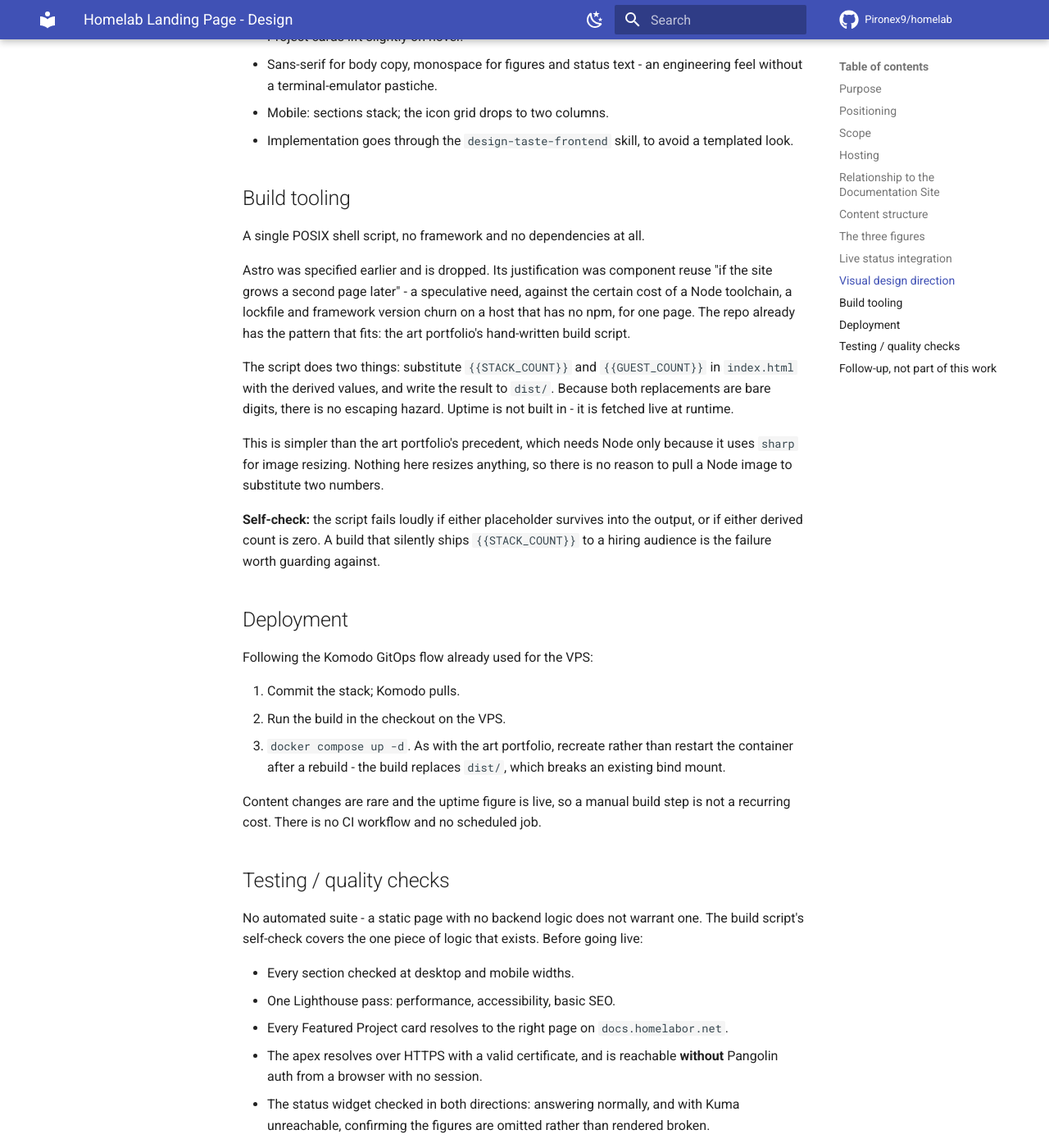
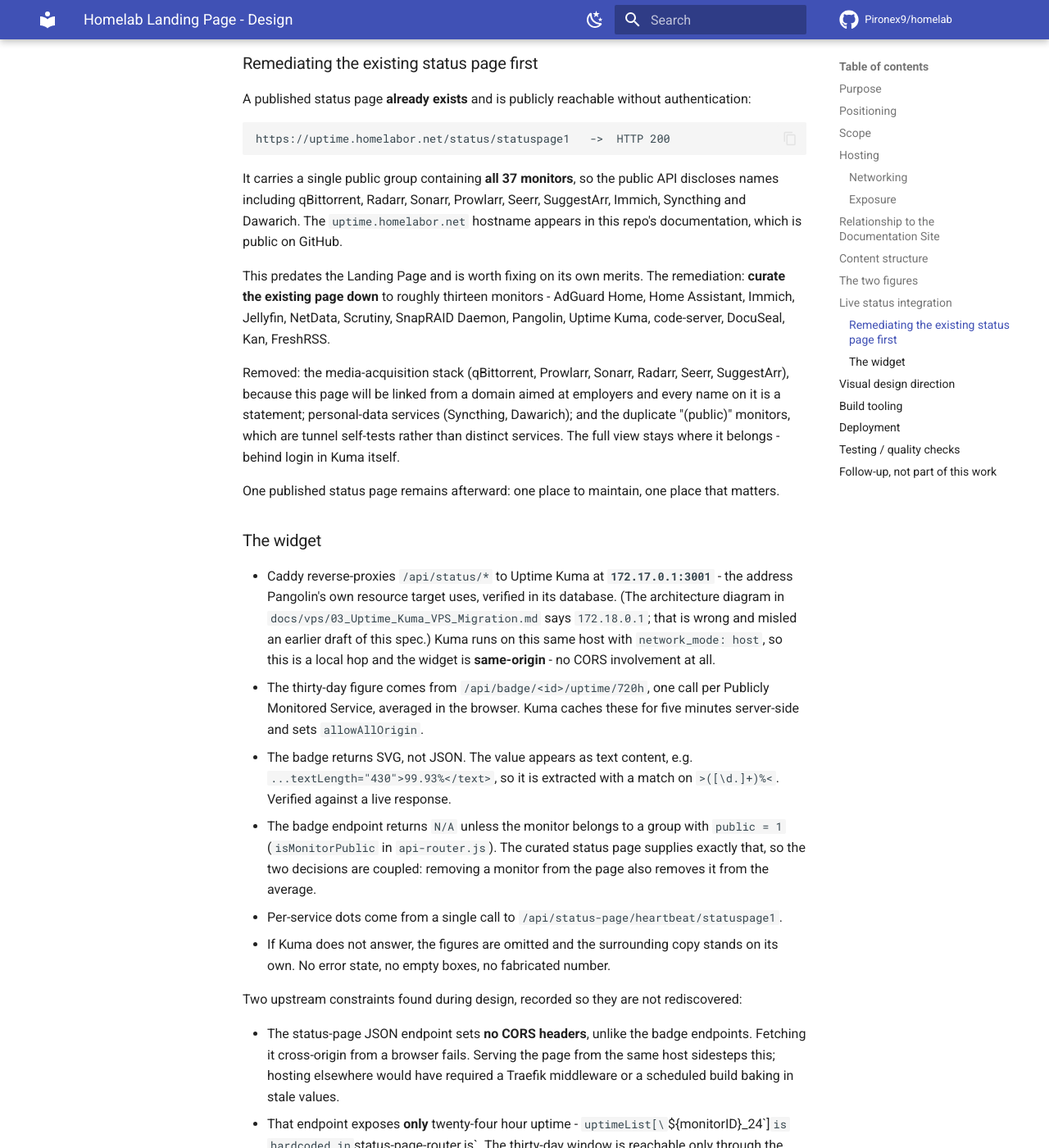
Before and after one commit to Pironex9/homelab, an MkDocs documentation site: the page built from docs/superpowers/specs/2026-07-26-portfolio-landing-design.md, in a window 1280 px wide and 1400 px high, scrolled down 4070 px. Shown: the whole window at 82% size. Built offline with MkDocs 1.6.1 and Material for MkDocs 9.7.7, drawn with Linux system fonts in a browser that asks for light colours; comment, search, counter and statistics services are not loaded; some of the changed text lies outside the part shown.

Commit message:
docs(spec): second grilling pass, corrected against the live VPS
Every infrastructure claim in the previous draft was checked against the
running host. Three were wrong:

- a published status page already exists (statuspage1) exposing all 37
  monitors publicly without auth, including the media stack; the earlier
  draft claimed none existed, from misreading /api/entry-page. Curating
  it is now remediation of a live exposure, not a design choice.
- Kuma's target is 172.17.0.1:3001, not 172.18.0.1 as the VPS docs
  diagram claims
- the Proxmox guest derivation returned 9 against a true 11, because the
  AGENTS.md infra table packs two guests into single rows; the figure is
  dropped rather than asserted from a source that cannot carry it

Also: UFW only permits 3001 from 172.18.0.0/16, so the container joins
the existing pangolin network with a static IP instead of publishing a
port; apex exposure needs a blank-subdomain Pangolin resource with a
documented Traefik fallback; badge SVG parsing verified against a live
response.

````diff
--- a/docs/superpowers/specs/2026-07-26-portfolio-landing-design.md
+++ b/docs/superpowers/specs/2026-07-26-portfolio-landing-design.md
@@ -2,90 +2,135 @@
 
 ## Purpose
 
-A public one-page site at the apex domain `homelabor.net`, built to make a hiring audience take the infrastructure seriously within the first ten seconds. Distinct from the Documentation Site, which serves a different reader (someone who already cares and wants the details).
+A public one-page site at the apex domain `homelabor.net`, built to make a hiring audience take the infrastructure seriously within the first ten seconds. Distinct from the Documentation Site, which serves a different reader - someone who already cares and wants the details.
 
 Motivated by an active job search as of 2026-07-26.
 
 ## Positioning
 
-The page states what it can prove and nothing else: derived counts, a measured uptime figure, and named projects that link to their own write-ups. It does not describe the author as a career changer.
+The page states what it can prove and nothing else: a derived count, a measured uptime figure, and named projects that link to their own write-ups. It does not describe the author as a career changer.
 
-The reasoning is that the label puts an assumed weakness in the first sentence, before the reader has seen any of the work - while the entire premise of the page is that the work speaks first. That context belongs in an interview or a CV, not in the hero.
+The label puts an assumed weakness in the first sentence, before the reader has seen any of the work - while the entire premise of the page is that the work speaks first. That context belongs in an interview or a CV, not in the hero.
 
 ## Scope
 
-In scope: the Landing Page itself - content, visual design, live-status integration, build tooling, deployment - plus the two changes it forces elsewhere (a stripped-down Documentation Site homepage, and a public Uptime Kuma status page).
+In scope: the Landing Page - content, visual design, live-status integration, build tooling, deployment - plus the two changes it forces elsewhere: a stripped-down Documentation Site homepage, and a curated Uptime Kuma status page.
 
-Out of scope: a CV file. It does not exist yet. The contact section reserves a slot for a future download button; no placeholder link is shipped, because a dead link is worse than an absent one.
+Out of scope: a CV file. It does not exist yet. The contact section reserves a slot for a future download button; no placeholder link ships, because a dead link is worse than an absent one.
 
 ## Hosting
 
-Self-hosted on the Hetzner VPS, not on GitHub Pages. Rationale and rejected alternatives are recorded in `docs/adr/0001-landing-page-hosted-on-vps.md`.
+Self-hosted on the Hetzner VPS, not on GitHub Pages. Rationale and rejected alternatives: `docs/adr/0001-landing-page-hosted-on-vps.md`.
 
-- New Compose Stack at `compose/vps/landing/`, joining the two that already live there (`pangolin`, `uptime-kuma`).
-- `caddy:alpine` serving static files, following the `portfolio` and `topology` stacks' shape. Host port 3010 (3001-3009 are taken on LXC 100; 3010 keeps the numbering readable even though this is a different host).
-- Deployed by Komodo, which already manages the VPS through a Periphery agent in outbound mode over Tailscale.
-- Exposed through the existing Traefik/Pangolin setup on the apex domain, with **no Badger auth** - this is the one resource that must be reachable by anyone.
-- DNS: an A record for the apex pointing at the VPS, **gray cloud (DNS only)**. This is mandatory across this setup, not a preference - orange cloud breaks Traefik's Let's Encrypt challenge (`docs/vps/01_Hetzner_VPS_Pangolin_Jellyfin_Setup.md`). The consequence, accepted knowingly, is that there is no CDN and no stale-on-error cache in front of the page.
+- New Compose Stack at `compose/vps/landing/`, joining `pangolin` and `uptime-kuma` on that host. Named `landing`, not `portfolio` - that name belongs to the daughter's art site on LXC 100, as does the Uptime Kuma monitor called "Portfolio".
+- `caddy:alpine` serving static files, following the shape of the `portfolio` and `topology` stacks.
+- Deployed by Komodo, which already manages the VPS through a Periphery agent in outbound mode over Tailscale. The repo is checked out there at `/etc/komodo/repos/github/`, so the build can count Compose Stacks from the filesystem.
+- Stateless: `dist/` is rebuilt from git and nothing is written at runtime. Nothing for `scripts/backup.sh` to cover.
 
-The stack is named `landing`, not `portfolio`: that name already belongs to the daughter's art site on LXC 100, as does the Uptime Kuma monitor called "Portfolio".
+### Networking
+
+The container attaches to the **existing `pangolin` bridge network as an external network**, with a static address (172.18.0.10). It publishes no host port.
+
+This is not a stylistic choice. UFW on the VPS carries a single rule for Uptime Kuma:
+
+```
+3001/tcp   ALLOW IN   172.18.0.0/16   # Uptime Kuma - Traefik internal
+```
+
+A stack on its own network would land on 172.17.x or 172.19.x, and its calls to Kuma would be dropped by the firewall. Joining `pangolin` puts the container inside the permitted source range, so the live-status proxy works with **no new firewall rule and no published port on the hardened public gateway**. Traefik reaches it from the same network - it runs inside gerbil's network namespace at 172.18.0.3.
+
+The static address is required because Pangolin addresses resource targets by IP, and a container that picks up a new address on recreate would silently break the route.
+
+### Exposure
+
+A Pangolin resource, not a hand-written Traefik route. The file provider is pinned to the single file `/etc/traefik/dynamic_config.yml`, which the Pangolin installer owns; the `rules/` directory exists but is not wired up as a provider. Editing that file would work but risks being overwritten on upgrade.
+
+- Pangolin's configured `base_domain` is already `homelabor.net`, registered as a verified wildcard domain.
+- Apex resources are created by leaving the subdomain field blank and adding a separate A record for the apex. All ten existing resources use a subdomain, so there is no local precedent, and this is a known-rough area upstream (fosrl/pangolin issue #2645).
+- **Fallback if the installed version refuses an apex resource:** add a router to `dynamic_config.yml` directly, and record it in the VPS docs as a hand-edit that must be re-applied after a Pangolin upgrade.
+- Authentication is **off** for this resource - it is the one thing that must be reachable by anyone. Jellyfin is the existing precedent for a public, auth-free resource.
+- DNS: an A record for the apex pointing at the VPS, **gray cloud (DNS only)**. Mandatory across this setup, not a preference - orange cloud breaks Traefik's Let's Encrypt challenge (`docs/vps/01_Hetzner_VPS_Pangolin_Jellyfin_Setup.md`). The accepted consequence is that there is no CDN and no stale-on-error cache in front of the page.
 
 ## Relationship to the Documentation Site
 
-Two properties, two hosts, one shared domain root:
+Two properties, two hosts, one domain root:
 
 - `homelabor.net` - the Landing Page, on the VPS.
 - `docs.homelabor.net` - the Documentation Site, unchanged on GitHub Pages.
 
-The Documentation Site's homepage (`docs/index.md`) is **stripped to a navigation index**: the Tech Stack table, Architecture section, Dashboard screenshot and Featured Projects all come out, leaving navigation, contact, and a link back to `homelabor.net`.
+The Documentation Site's homepage (`docs/index.md`) is **stripped to a navigation index**: the Tech Stack table, Architecture section, Dashboard screenshot and Featured Projects come out, leaving navigation, contact, and a link back to `homelabor.net`.
 
-This is not tidying. Those sections duplicate the Landing Page almost exactly, and duplicated facts drift - the same reason the counts below are derived rather than typed. After the change each fact has exactly one home: the Landing Page makes the case, the Documentation Site holds the reference material.
+This is not tidying. Those sections duplicate the Landing Page almost exactly, and duplicated facts drift. After the change each fact has one home: the Landing Page makes the case, the Documentation Site holds the reference material.
 
 ## Content structure
 
 One scrolling page:
 
-1. **Hero** - name, a one-line statement of what is being run, and three figures: Compose Stack count, Proxmox Guest count, and thirty-day Uptime. Buttons: GitHub, LinkedIn, and "Full documentation" pointing at `docs.homelabor.net`.
+1. **Hero** - name, a one-line statement of what is being run, and two figures: Compose Stack count and thirty-day Uptime. Buttons: GitHub, LinkedIn, and "Full documentation" to `docs.homelabor.net`.
 2. **Tech stack** - icon grid: Proxmox, Docker, Komodo, MergerFS + SnapRAID, Restic, Pangolin, Caddy, Tailscale, AdGuard, Uptime Kuma.
-3. **Architecture** - the existing `topology.png` asset. No new diagramming tooling.
-4. **Featured Projects** - the four write-ups currently on the Documentation Site's homepage (Komodo GitOps Migration, Resilient Storage, Self-hosted Tunnel, Backup System), as cards linking to their pages on `docs.homelabor.net`. This is where those four descriptions now live; they are removed from `docs/index.md` rather than copied.
+3. **Architecture** - the existing `docs/assets/topology.png` (218 KB). No new diagramming tooling.
+4. **Featured Projects** - the four write-ups currently on the Documentation Site's homepage, as cards. This is where those descriptions now live; they are removed from `docs/index.md` rather than copied. Link targets, all verified to return 200:
+   - `https://docs.homelabor.net/proxmox/16_Komodo_complete_setup/`
+   - `https://docs.homelabor.net/proxmox/01_Proxmox_VE_9.1_MergerFS_SnapRAID_Installation_Documentation/`
+   - `https://docs.homelabor.net/vps/01_Hetzner_VPS_Pangolin_Jellyfin_Setup/`
+   - `https://docs.homelabor.net/proxmox/15_Proxmox_Backup_System_Documentation/`
 5. **Contact / footer** - LinkedIn, GitHub, reserved CV slot.
 
 No blog, no testimonials, no 3D or WebGPU set pieces.
 
-## The three figures
+## The two figures
 
-Each has exactly one derivation, and none is typed by hand. Hand-maintained counts drift: `AGENTS.md` still claims 22 Docker stacks on LXC 100 where there are 23, which is precisely the failure being designed out.
+Neither is typed by hand. Hand-maintained counts drift: `AGENTS.md` still claims 22 Docker stacks on LXC 100 where there are 23.
 
 | Figure | Derivation | Current value |
 |---|---|---|
 | Compose Stacks | `find compose -mindepth 2 -maxdepth 2 -type d \| wc -l` | 29 |
-| Proxmox Guests | `grep -oE '(LXC\|VM) [0-9]+' AGENTS.md \| sort -u \| wc -l`, plus the hypervisor | 12 |
-| Uptime | Uptime Kuma, thirty-day window, averaged across the Publicly Monitored Services | live |
+| Uptime | Uptime Kuma badge endpoint, thirty-day window, averaged across the Publicly Monitored Services | live, ~99.9% |
 
-The uptime window is thirty days, not twenty-four hours, and not instantaneous status. A single overnight outage moves a thirty-day average by a fraction of a percent but sends a twenty-four hour figure toward zero - and the reader arrives at a moment of their choosing, not one of ours. Instantaneous up/down still appears, as per-service indicator dots; it is simply not the headline.
+A Proxmox Guest count was specified earlier and is **dropped**. It cannot be derived reliably: the obvious source, the infra table in `AGENTS.md`, packs two guests into single rows (`LXC 110 caddy / 111 uzlet`), so a regex over it silently returns 9 against a true 11. Querying Proxmox directly at build time would require SSH from the public gateway into the hypervisor - a security regression for the sake of one number. A figure that cannot be derived is not asserted; the Proxmox story is carried by the tech stack and architecture sections instead.
+
+The uptime window is thirty days, not twenty-four hours and not instantaneous status. A single overnight outage moves a thirty-day average by a fraction of a percent but sends a twenty-four hour figure toward zero - and the reader arrives at a moment of their choosing. Instantaneous up/down still appears as per-service indicator dots; it is simply not the headline.
 
 ## Live status integration
 
-- Create an Uptime Kuma public status page (slug `homelab`). None exists today - `/api/entry-page` returns `entryPage: null`.
-- It carries a **curated subset**, roughly thirteen of the thirty-seven active monitors: AdGuard Home, Home Assistant, Immich, Jellyfin, NetData, Scrutiny, SnapRAID Daemon, Pangolin, Uptime Kuma, code-server, DocuSeal, Kan, FreshRSS.
-- Deliberately excluded: the media-acquisition stack (qBittorrent, Prowlarr, Sonarr, Radarr, Seerr, SuggestArr), because this page exists to be read by employers and every name on it is a statement; personal-data services (Syncthing, Dawarich); and the duplicate "(public)" monitors, which are tunnel self-tests rather than distinct services.
-- Caddy reverse-proxies `/api/status/*` to Uptime Kuma on the Docker bridge gateway (`172.18.0.1:3001`, the address Traefik already uses to reach it). Because Kuma runs on this same host, this is a local hop, and the widget is **same-origin** - no CORS involvement at all.
-- The thirty-day figure comes from Kuma's badge endpoint (`/api/badge/<id>/uptime/720h`), one call per Publicly Monitored Service, averaged in the browser. Kuma caches these for five minutes server-side. The badge returns SVG rather than JSON, so the number is extracted from the response text.
-- Per-service dots come from a single call to `/api/status-page/heartbeat/homelab`.
-- If Kuma does not answer, the figures are omitted and the surrounding copy stands on its own. No error state, no empty boxes, and no fabricated number.
+### Remediating the existing status page first
 
-Two constraints found during design that shaped the above, recorded so they are not rediscovered:
+A published status page **already exists** and is publicly reachable without authentication:
 
-- The status-page JSON endpoint sets **no CORS headers** (unlike the badge endpoints, which call `allowAllOrigin`). Fetching it cross-origin from a browser fails. Serving the page from the same host sidesteps this entirely; hosting elsewhere would have required a Traefik middleware or a scheduled build baking in stale values.
-- The status-page JSON exposes **only** twenty-four hour uptime - `uptimeList[\`${monitorID}_24\`]` is hardcoded in `status-page-router.js`. The thirty-day window is reachable only through the badge endpoint.
+```
+https://uptime.homelabor.net/status/statuspage1   ->  HTTP 200
+```
+
+It carries a single public group containing **all 37 monitors**, so the public API discloses names including qBittorrent, Radarr, Sonarr, Prowlarr, Seerr, SuggestArr, Immich, Syncthing and Dawarich. The `uptime.homelabor.net` hostname appears in this repo's documentation, which is public on GitHub.
+
+This predates the Landing Page and is worth fixing on its own merits. The remediation: **curate the existing page down** to roughly thirteen monitors - AdGuard Home, Home Assistant, Immich, Jellyfin, NetData, Scrutiny, SnapRAID Daemon, Pangolin, Uptime Kuma, code-server, DocuSeal, Kan, FreshRSS.
+
+Removed: the media-acquisition stack (qBittorrent, Prowlarr, Sonarr, Radarr, Seerr, SuggestArr), because this page will be linked from a domain aimed at employers and every name on it is a statement; personal-data services (Syncthing, Dawarich); and the duplicate "(public)" monitors, which are tunnel self-tests rather than distinct services. The full view stays where it belongs - behind login in Kuma itself.
+
+One published status page remains afterward: one place to maintain, one place that matters.
+
+### The widget
+
+- Caddy reverse-proxies `/api/status/*` to Uptime Kuma at **`172.17.0.1:3001`** - the address Pangolin's own resource target uses, verified in its database. (The architecture diagram in `docs/vps/03_Uptime_Kuma_VPS_Migration.md` says `172.18.0.1`; that is wrong and misled an earlier draft of this spec.) Kuma runs on this same host with `network_mode: host`, so this is a local hop and the widget is **same-origin** - no CORS involvement at all.
+- The thirty-day figure comes from `/api/badge/<id>/uptime/720h`, one call per Publicly Monitored Service, averaged in the browser. Kuma caches these for five minutes server-side and sets `allowAllOrigin`.
+- The badge returns SVG, not JSON. The value appears as text content, e.g. `...textLength="430">99.93%</text>`, so it is extracted with a match on `>([\d.]+)%<`. Verified against a live response.
+- The badge endpoint returns `N/A` unless the monitor belongs to a group with `public = 1` (`isMonitorPublic` in `api-router.js`). The curated status page supplies exactly that, so the two decisions are coupled: removing a monitor from the page also removes it from the average.
+- Per-service dots come from a single call to `/api/status-page/heartbeat/statuspage1`.
+- If Kuma does not answer, the figures are omitted and the surrounding copy stands on its own. No error state, no empty boxes, no fabricated number.
+
+Two upstream constraints found during design, recorded so they are not rediscovered:
+
+- The status-page JSON endpoint sets **no CORS headers**, unlike the badge endpoints. Fetching it cross-origin from a browser fails. Serving the page from the same host sidesteps this; hosting elsewhere would have required a Traefik middleware or a scheduled build baking in stale values.
+- That endpoint exposes **only** twenty-four hour uptime - `uptimeList[\`${monitorID}_24\`]` is hardcoded in `status-page-router.js`. The thirty-day window is reachable only through the badge endpoint.
 
 No other live widgets: no GitHub contribution graph, no last-commit timestamp, no Netdata badges, no Grafana embeds, no WakaTime.
+
+The Landing Page itself gets an Uptime Kuma monitor, but is **not** added to the public status page - a page reporting its own availability proves nothing.
 
 ## Visual design direction
 
 - Dark theme.
-- Indicator dots pulse subtly; the three hero figures count up when scrolled into view.
+- Indicator dots pulse subtly; the hero figures count up when scrolled into view.
 - Project cards lift slightly on hover.
 - Sans-serif for body copy, monospace for figures and status text - an engineering feel without a terminal-emulator pastiche.
 - Mobile: sections stack; the icon grid drops to two columns.
@@ -93,15 +138,13 @@
 
 ## Build tooling
 
-A single POSIX shell script, no framework and no dependencies at all.
+A single POSIX shell script. No framework, no dependencies, no Node.
 
-Astro was specified earlier and is dropped. Its justification was component reuse "if the site grows a second page later" - a speculative need, against the certain cost of a Node toolchain, a lockfile and framework version churn on a host that has no npm, for one page. The repo already has the pattern that fits: the art portfolio's hand-written build script.
+Astro was specified in the first draft and is dropped. Its justification was component reuse "if the site grows a second page later" - a speculative need, against the certain cost of a Node toolchain, a lockfile and framework version churn, for one page. This is also simpler than the art portfolio's `build.js` precedent, which needs Node only because it uses `sharp` for image resizing. Nothing here resizes anything.
 
-The script does two things: substitute `{{STACK_COUNT}}` and `{{GUEST_COUNT}}` in `index.html` with the derived values, and write the result to `dist/`. Because both replacements are bare digits, there is no escaping hazard. Uptime is not built in - it is fetched live at runtime.
+The script substitutes `{{STACK_COUNT}}` in `index.html` with the derived value and writes the result to `dist/`. The replacement is bare digits, so there is no escaping hazard. Uptime is not built in - it is fetched live at runtime.
 
-This is simpler than the art portfolio's precedent, which needs Node only because it uses `sharp` for image resizing. Nothing here resizes anything, so there is no reason to pull a Node image to substitute two numbers.
-
-**Self-check:** the script fails loudly if either placeholder survives into the output, or if either derived count is zero. A build that silently ships `{{STACK_COUNT}}` to a hiring audience is the failure worth guarding against.
+**Self-check:** the script fails loudly if the placeholder survives into the output, or if the derived count is zero. Shipping a literal `{{STACK_COUNT}}` to a hiring audience is the failure worth guarding against.
 
 ## Deployment
 
@@ -109,20 +152,23 @@
 
 1. Commit the stack; Komodo pulls.
 2. Run the build in the checkout on the VPS.
-3. `docker compose up -d`. As with the art portfolio, recreate rather than restart the container after a rebuild - the build replaces `dist/`, which breaks an existing bind mount.
+3. `docker compose up -d`. As with the art portfolio, recreate rather than restart after a rebuild - the build replaces `dist/`, which breaks an existing bind mount.
 
-Content changes are rare and the uptime figure is live, so a manual build step is not a recurring cost. There is no CI workflow and no scheduled job.
+Content changes are rare and the uptime figure is live, so a manual build is not a recurring cost. No CI workflow, no scheduled job.
 
 ## Testing / quality checks
 
-No automated suite - a static page with no backend logic does not warrant one. The build script's self-check covers the one piece of logic that exists. Before going live:
+No automated suite - a static page with no backend logic does not warrant one. The build script's self-check covers the only logic present. Before going live:
 
 - Every section checked at desktop and mobile widths.
 - One Lighthouse pass: performance, accessibility, basic SEO.
-- Every Featured Project card resolves to the right page on `docs.homelabor.net`.
+- Every Featured Project card resolves; the four target URLs are listed above and currently return 200.
 - The apex resolves over HTTPS with a valid certificate, and is reachable **without** Pangolin auth from a browser with no session.
 - The status widget checked in both directions: answering normally, and with Kuma unreachable, confirming the figures are omitted rather than rendered broken.
+- After curating the status page, confirm the removed monitors no longer appear in `/api/status-page/statuspage1`.
 
 ## Follow-up, not part of this work
 
-`AGENTS.md` and `CLAUDE.md` both state a stale Docker stack count for LXC 100. Worth correcting, but separate.
+- `AGENTS.md` and `CLAUDE.md` both state a stale Docker stack count for LXC 100 (22 against an actual 23).
+- `docs/vps/03_Uptime_Kuma_VPS_Migration.md` documents Traefik reaching Kuma at `172.18.0.1:3001`; the configured target is `172.17.0.1:3001`.
+- Both `pangolin` and `traefik` on the VPS run floating `latest` tags. Pre-existing, unrelated to this work, but it means an upgrade can arrive unannounced - which matters more once an apex route depends on Pangolin's behaviour.
````
